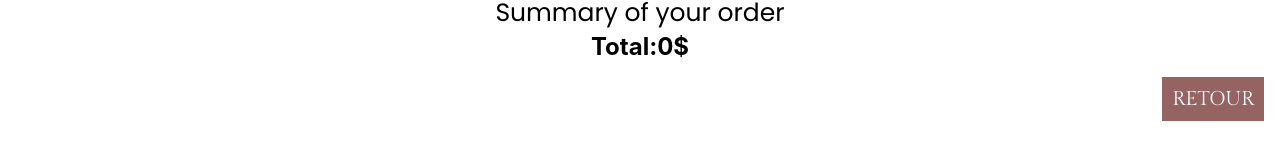
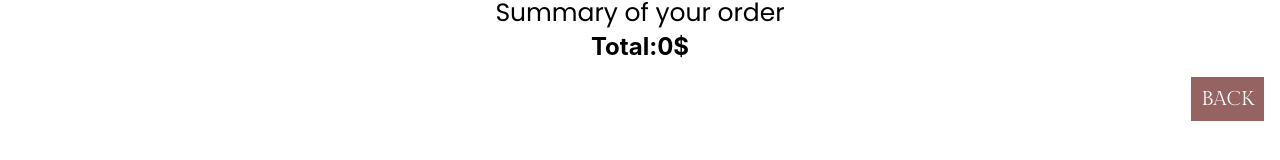
Before and after one commit to Shane99dt/Front-Colors, a React (Create React App) app: page /Commandes in a window 1280 px wide. Shown: the part 204-364 px from the top of the page. Built offline with nearby package versions, Linux system fonts and the light colour scheme.

Commit message:
Franglish is useless

```diff
--- a/src/pages/Commandes.js
+++ b/src/pages/Commandes.js
@@ -79,7 +79,7 @@ const Commandes = () => {
       </div>
 
       <div className="flex jce retourbutton">
-        <Button text={"Retour"} handleClick={handleBackClick} />
+        <Button text={"Back"} handleClick={handleBackClick} />
       </div>
     </>
   );
```
